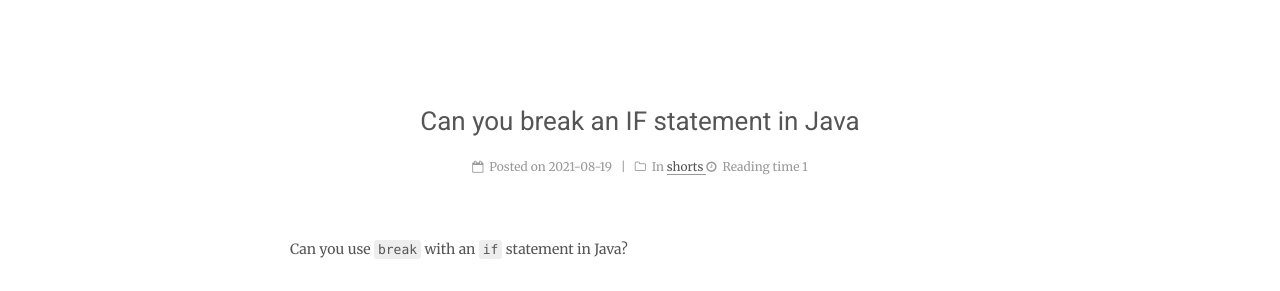
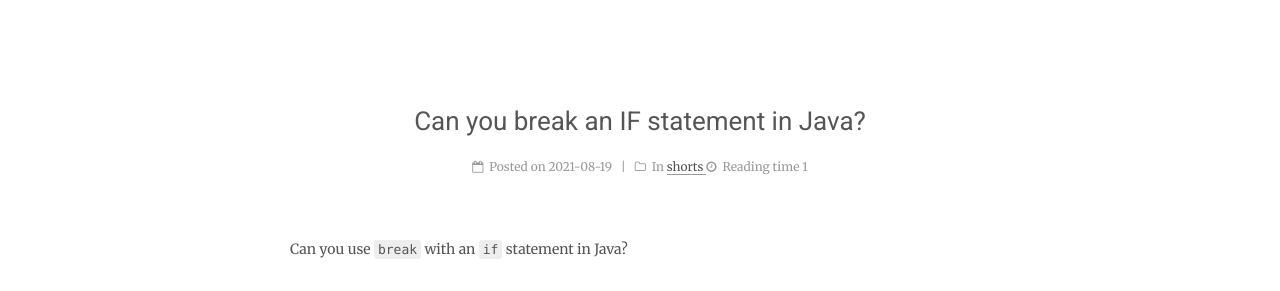
Before and after one commit to aklin/aklin.github.io, a Jekyll site: the page built from _posts/2021-08-20-break-an-if-statement-in-java.md, in a window 1280 px wide. Shown: the part 249-540 px from the top of the page. Built offline with Jekyll 4.4.1, drawn with Linux system fonts in a browser that asks for light colours; comment, search, counter and statistics services are not loaded.

```diff
--- a/_posts/2021-08-20-break-an-if-statement-in-java.md
+++ b/_posts/2021-08-20-break-an-if-statement-in-java.md
@@ -1,6 +1,6 @@
 ---
 layout: post
-title:  "Can you break an IF statement in Java"
+title:  "Can you break an IF statement in Java?"
 date:   2021-08-20 00:03 +0100
 categories: shorts
 tags:
```
